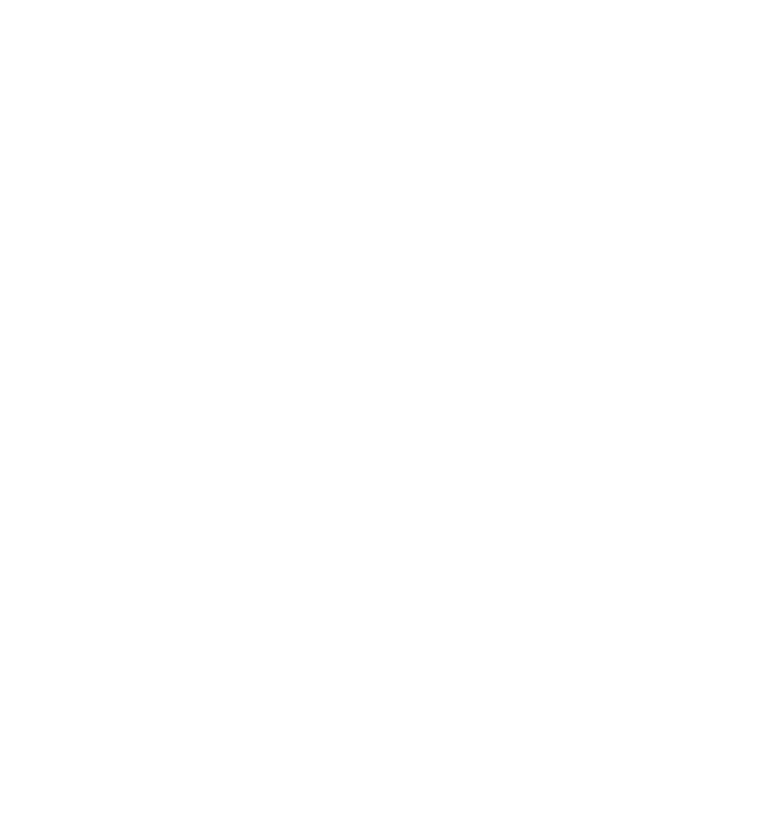
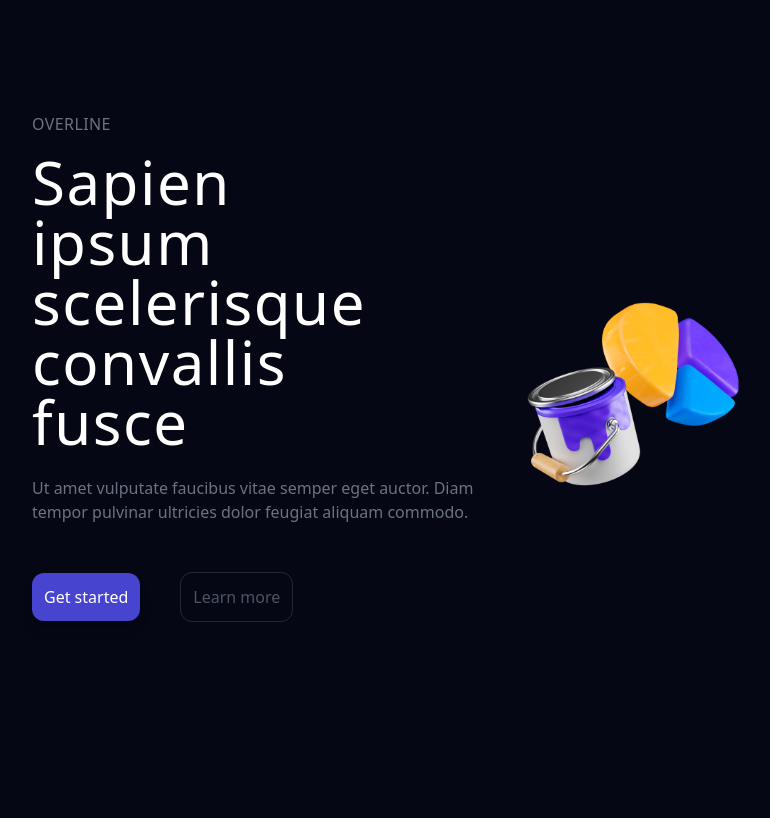
Before and after one commit to RH-Software-LTD/nft-market, a Next.js app: page / in a window 1280 px wide. Shown: the part 1960-2778 px from the top of the page, without its empty margins (248-1018 px from the left). Before the commit the page ends 2020 px from the top, so only its background shows below. Built offline with nearby package versions, Linux system fonts and the light colour scheme.

Commit message:
Küçük edit

```diff
--- /dev/null
+++ b/components/Banner.js
@@ -0,0 +1,32 @@
+import React from 'react'
+
+const Banner = () => {
+    return (
+        <section className='mt-28 mx-[280px] space-x-[118px] items-center flex flex-row'>
+            <div className='flex flex-col w-2/4'>
+                <span className='uppercase mb-4 text[15px] tracking-wide text-gray-500'>
+                    OVERLINE
+                </span>
+                <h1 className='text-6xl mb-6 tracking-wide  text-white'>
+                    Sapien ipsum scelerisque convallis fusce
+                </h1>
+                <p className='text-gray-500 w-[450px]'>
+                    Ut amet vulputate faucibus vitae semper eget auctor. Diam tempor pulvinar ultricies dolor feugiat aliquam commodo.
+                </p>
+                <div className='text-white flex flex-row my-12 gap-10 items-center'>
+                    <a className='text-white rounded-xl bg-[#4745D0] p-3 shadow-lg'>
+                        Get started
+                    </a>
+                    <a className='text-gray-600 border-gray-500 border-[1px] p-3 rounded-xl border-opacity-30'>
+                        Learn more
+                    </a>
+                </div>
+            </div>
+            <div className='w-full'>
+                <img src='image-banner.png'/>
+            </div>
+        </section>
+    )
+}
+
+export default Banner
--- a/pages/index.tsx
+++ b/pages/index.tsx
@@ -1,9 +1,11 @@
 import type { NextPage } from 'next'
 import Head from 'next/head'
 import Image from 'next/image'
-import Navbar from '../components/Header/Navbar'
-import Hero from '../components/Header/Hero'
-import Auctions from '../components/Header/Auctions'
+import Navbar from '../components/Navbar'
+import Hero from '../components/Hero'
+import Auctions from '../components/Auctions'
+import Banner from '../components/Banner'
+import Listbanner from '../components/Listbanner'
 
 const Home: NextPage = () => {
   return (
@@ -11,6 +13,9 @@
       <Navbar/>
       <Hero/>
       <Auctions/>
+      <Banner/>
+      <Listbanner/>
+
     </div>
   )
 }
--- a/tailwind.config.js
+++ b/tailwind.config.js
@@ -13,7 +13,5 @@
   },
   plugins: [],
   theme: {
-    fontSize: {
-    },
   }
 }
```
Also changed, not shown: components/Auctions.js (renamed from components/Header/Auctions.js), components/Hero.js (renamed from components/Header/Hero.js), components/Navbar.js (renamed from components/Header/Navbar.js), public/image-banner.png (added).
